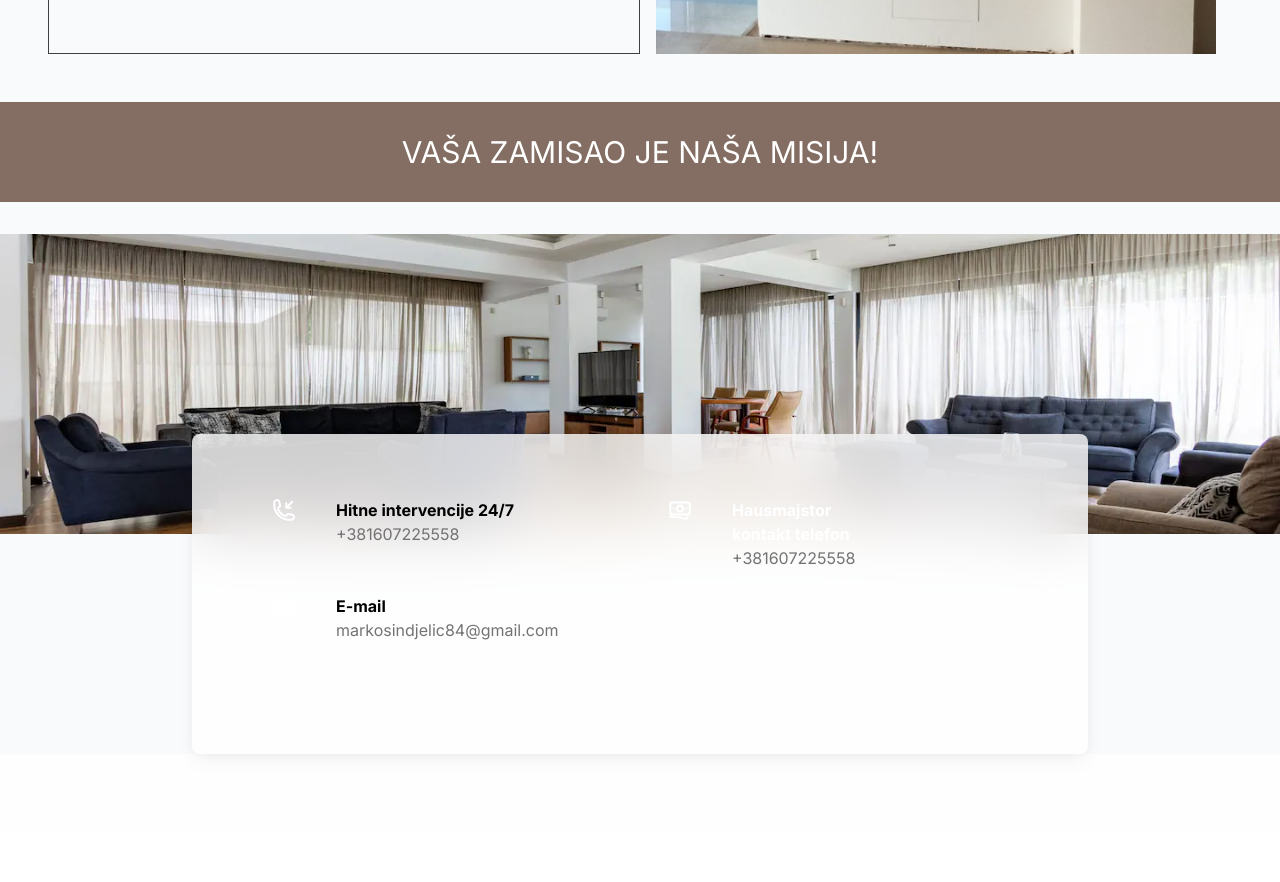
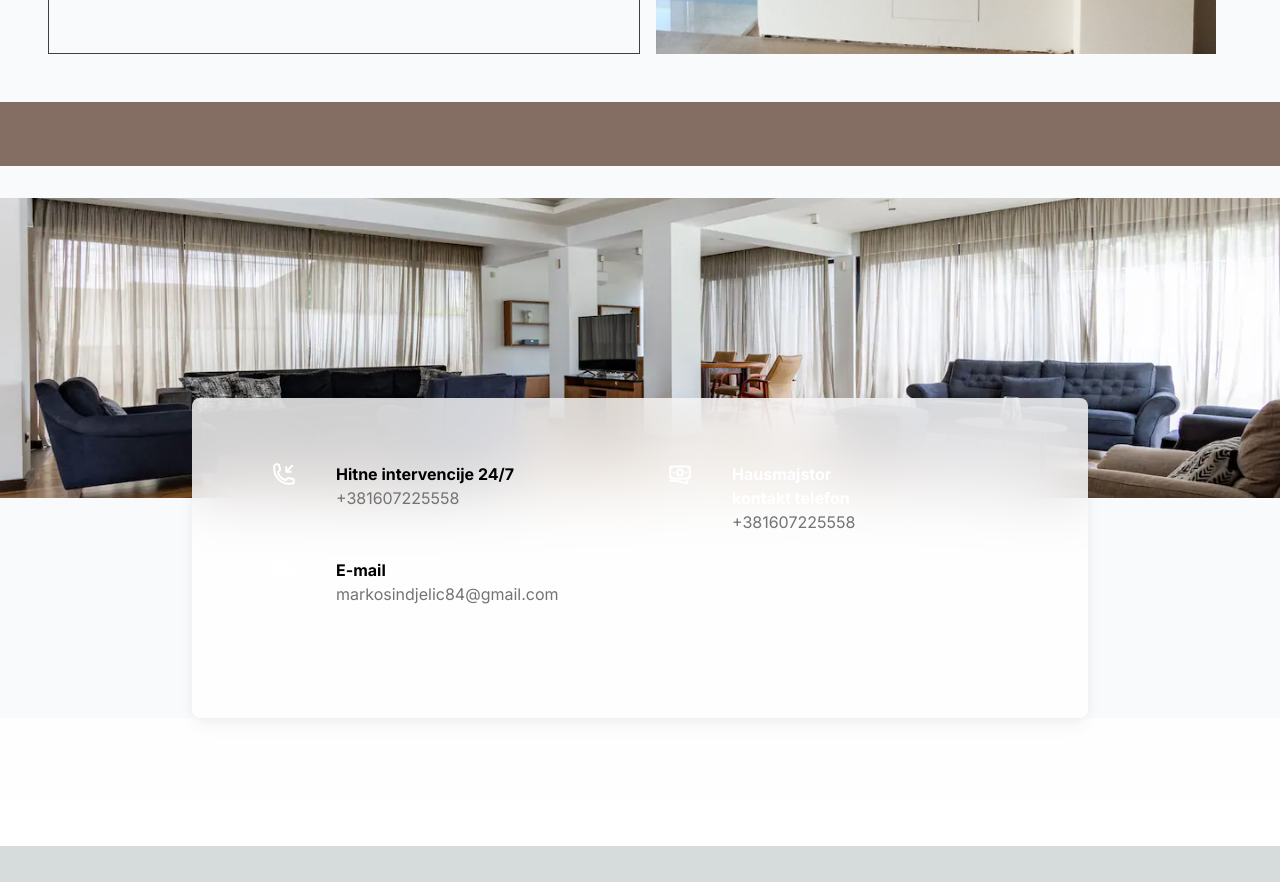
Before and after one commit to cehicm/ma-si-hausmajstor, a Next.js app: page / in a window 1280 px wide. Shown: the part 2820-3702 px from the top of the page. After the commit the page ends 3666 px from the top, so only its background shows below. Built offline with nearby package versions, Linux system fonts and the light colour scheme.

Commit message:
Update CTA to be able to add links

```diff
--- a/src/components/CTA.js
+++ b/src/components/CTA.js
@@ -1,13 +1,24 @@
+import Link from "next/link";
 import { motion } from "framer-motion";
 
-export default function CTA() {
-	return (
+export default function CTA({ text, url }) {
+	return url ? (
+		<Link href={url}>
+			<motion.div
+				whileHover={{ scale: [null, 1.5, 1.4] }}
+				transition={{ duration: 0.3 }}
+				className="bg-lightbrown my-8 lg:text-3xl py-8 text-center text-white"
+			>
+				<span>{text}</span>
+			</motion.div>
+		</Link>
+	) : (
 		<div className="bg-lightbrown my-8 lg:text-3xl py-8 text-center text-white">
 			<motion.div
 				whileHover={{ scale: [null, 1.5, 1.4] }}
 				transition={{ duration: 0.3 }}
 			>
-				VAŠA ZAMISAO JE NAŠA MISIJA!
+				{text}
 			</motion.div>
 		</div>
 	);
```
